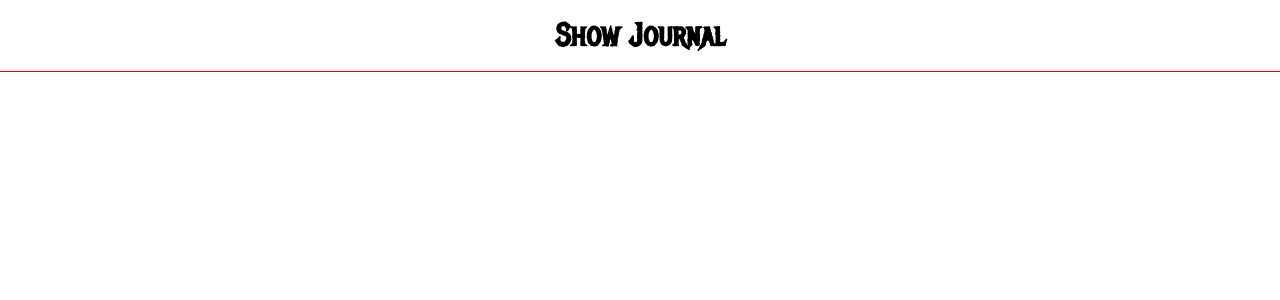
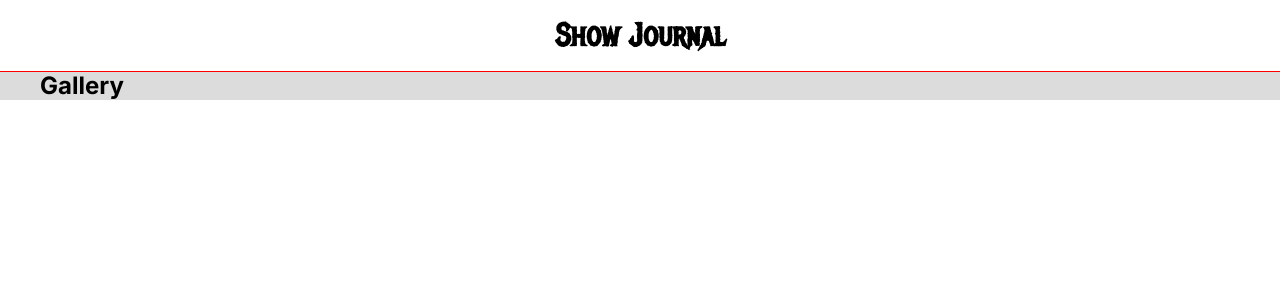
Before and after one commit to vishalicious213/show-journal, a React (Vite) app: page / in a window 1280 px wide. Shown: the top 300 px of the page. Built offline with nearby package versions, Linux system fonts and the light colour scheme.

Commit message:
rendered Gallery. added .container class

```diff
--- a/App.jsx
+++ b/App.jsx
@@ -1,9 +1,11 @@
 import Header from "./components/Header"
+import Gallery from "./components/Gallery"
 
 export default function App() {
     return (
         <>
             <Header />
+            <Gallery />
         </>
     )
 }
--- a/components/Gallery.jsx
+++ b/components/Gallery.jsx
@@ -1,7 +1,7 @@
 export default function Gallery() {
     return (
-        <secton className="gallery">
+        <section className="gallery container">
             <h2>Gallery</h2>
-        </secton>
+        </section>
     )
 }
--- a/index.css
+++ b/index.css
@@ -11,6 +11,10 @@ body {
     font-family: 'Inter', sans-serif;
 }
 
+.container {
+    padding: 0 2.5rem;
+}
+
 /* HEADER */
 
 header {
@@ -19,3 +23,9 @@ header {
     font-family: 'Metal Mania', cursive;
     padding: 1rem;
 }
+
+/* GALLERY */
+
+.gallery {
+    background-color: gainsboro;
+}
```
